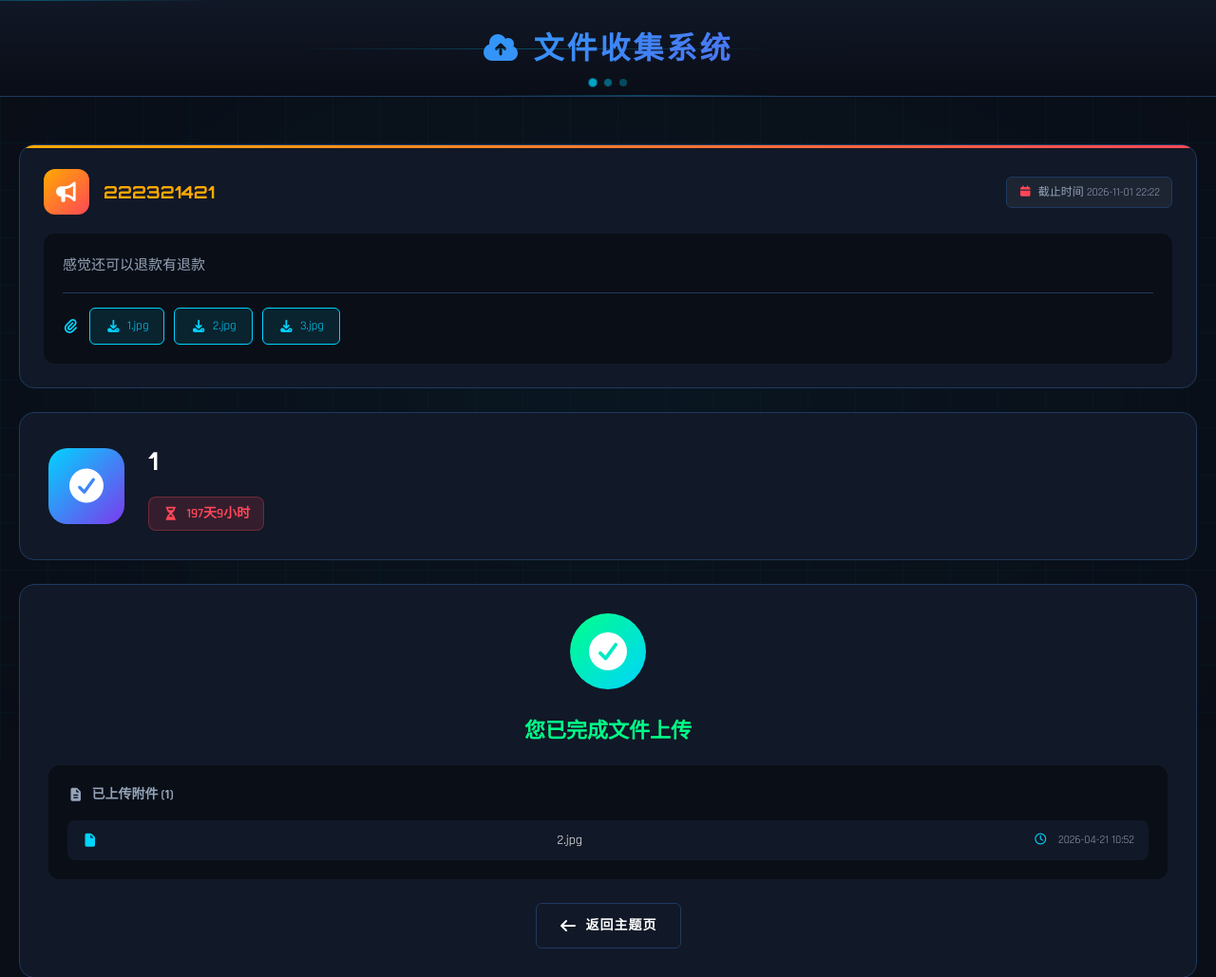
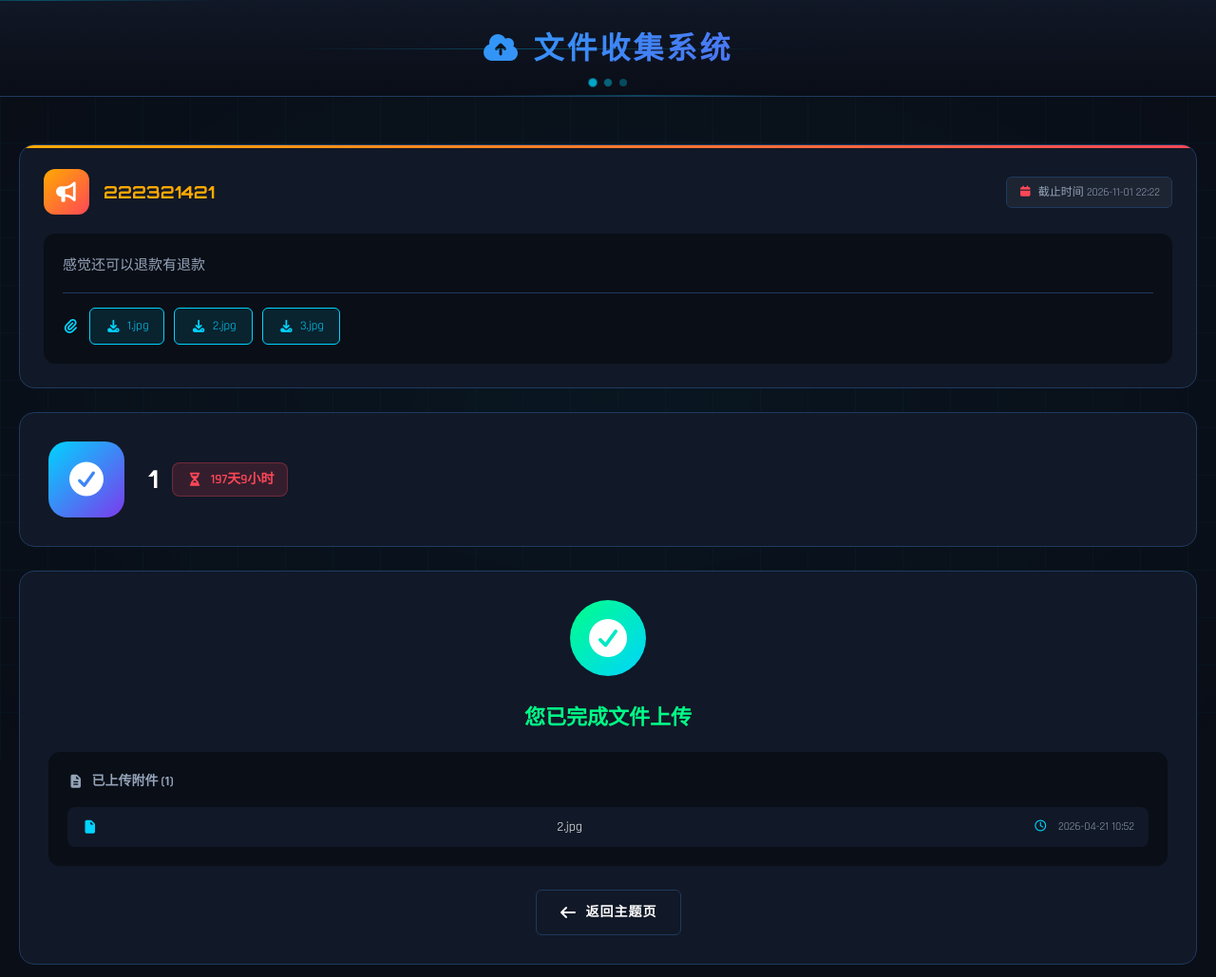
Before and after one commit to guifengxiaoyan/file-collection, a Flask app: page /upload/1 in a window 1280 px wide. Shown: the top 1029 px of the page at 95% size. Run offline with Flask 3, Linux system fonts and the light colour scheme; data comes from the database, SQL or seed files in the repository.

Commit message:
fix: 剩余时间显示在收集对象名称同一行右侧

```diff
--- a/static/css/style.css
+++ b/static/css/style.css
@@ -2571,11 +2571,17 @@ footer {
     border-radius: 20px;
 }
 
+.upload-user-detail {
+    display: flex;
+    align-items: center;
+    gap: 15px;
+}
+
 .upload-user-detail h2 {
     font-family: 'Orbitron', sans-serif;
     font-size: 26px;
     color: var(--text-primary);
-    margin-bottom: 8px;
+    margin: 0;
 }
 
 .upload-user-detail p {
@@ -2594,7 +2600,6 @@ footer {
     color: var(--danger);
     font-size: 14px;
     font-weight: 600;
-    margin-top: 8px;
 }
 
 .upload-user-detail .deadline-remaining i {
```
